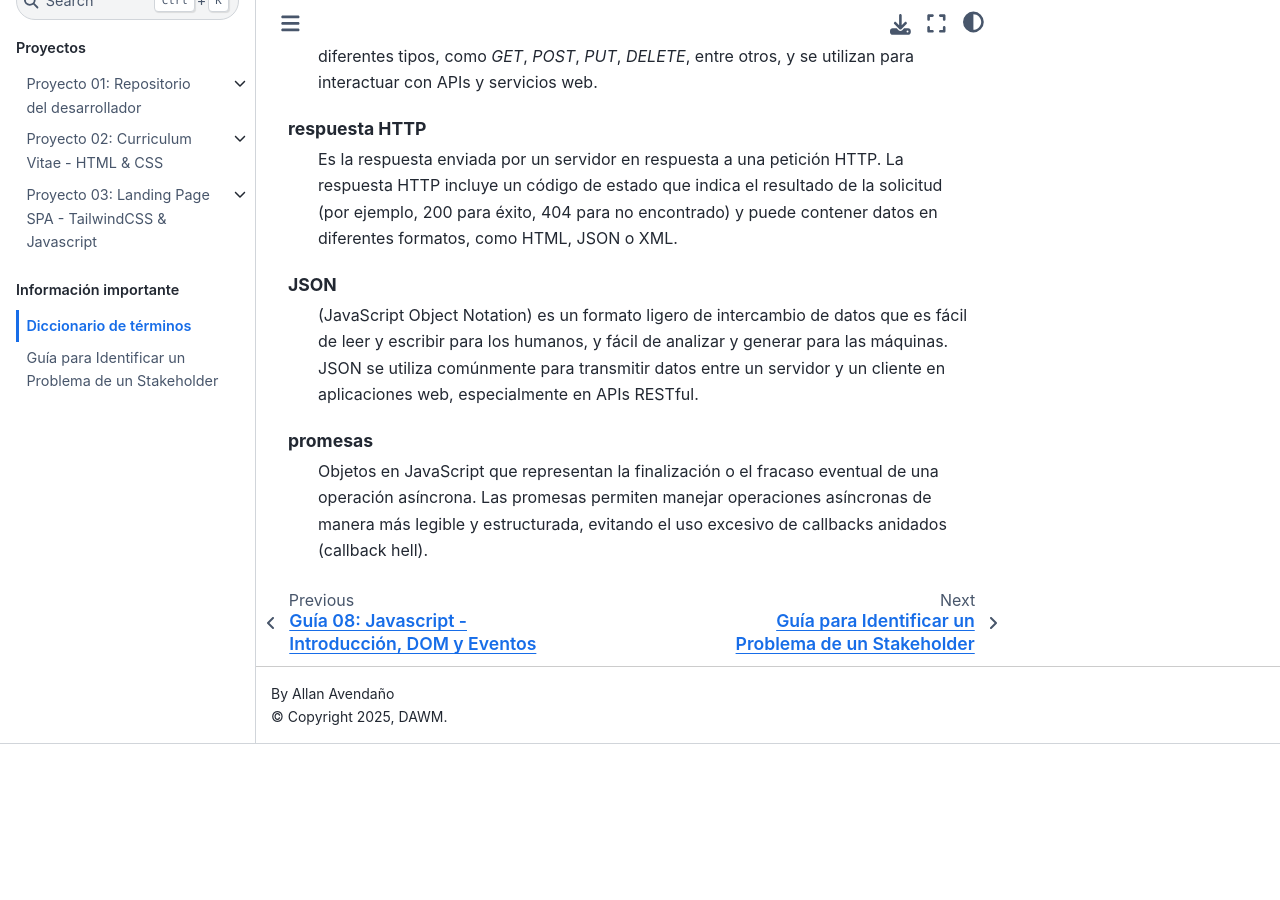
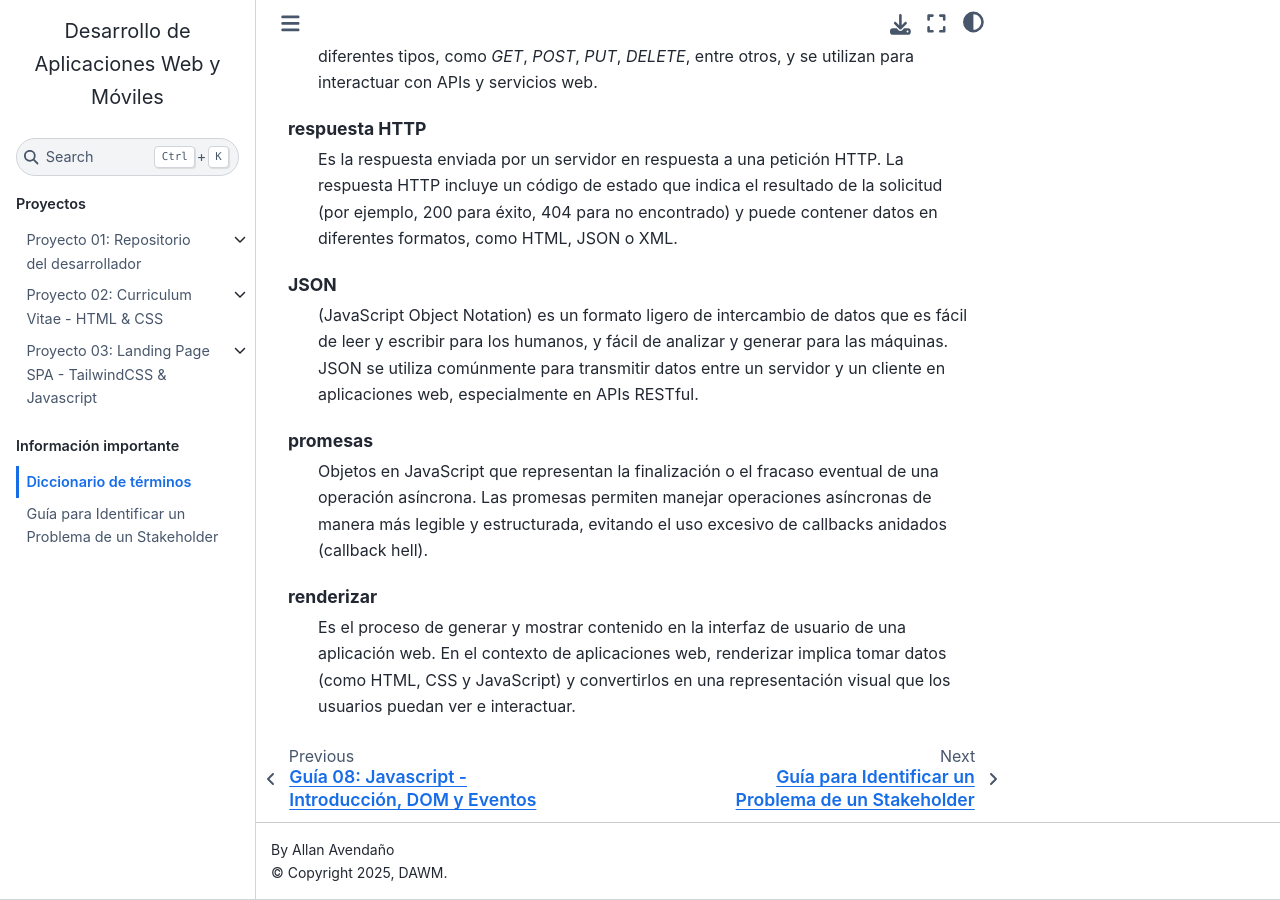
Before and after one commit to DAWMFIEC/DAWM-AI, a Sphinx documentation site: the page built from docs/source/informacion/diccionario.rst, in a window 1280 px wide and 900 px high, scrolled down 7755 px. Built offline with Sphinx 7.4.7 and the Sphinx Book theme 1.1.4, drawn with Linux system fonts in a browser that asks for light colours; pages that are not in the unit, such as notebooks, are missing from menus; before the commit the page ends 8499 px from its top, so only the background shows below that.

Commit message:
carga de datos

```diff
--- a/docs/source/informacion/diccionario.rst
+++ b/docs/source/informacion/diccionario.rst
@@ -186,3 +186,6 @@ Diccionario de términos
 
     promesas
         Objetos en JavaScript que representan la finalización o el fracaso eventual de una operación asíncrona. Las promesas permiten manejar operaciones asíncronas de manera más legible y estructurada, evitando el uso excesivo de callbacks anidados (callback hell).
+
+    renderizar
+        Es el proceso de generar y mostrar contenido en la interfaz de usuario de una aplicación web. En el contexto de aplicaciones web, renderizar implica tomar datos (como HTML, CSS y JavaScript) y convertirlos en una representación visual que los usuarios puedan ver e interactuar.
```
Also changed, not shown: docs/source/guias/_temp/guia09.rst (+7 -6 lines).
